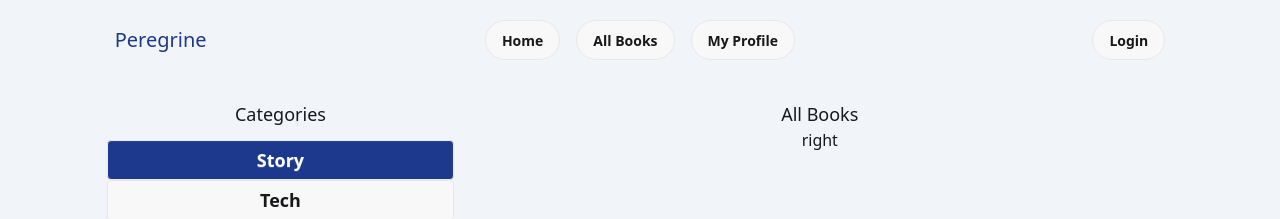
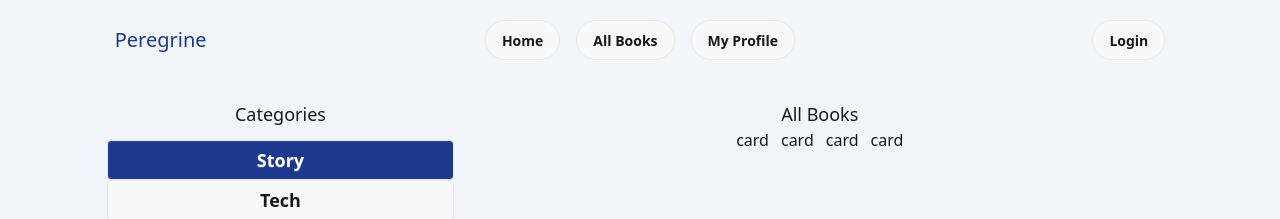
Before and after one commit to srabonti203/peregrine-every-book-is-a-journey, a Next.js app: page /all-books/01 in a window 1280 px wide. Shown: the top 219 px of the page. Built offline with nearby package versions, Linux system fonts and the light colour scheme.

Commit message:
filtered category wise books array

```diff
--- a/src/app/(main)/all-books/[id]/page.jsx
+++ b/src/app/(main)/all-books/[id]/page.jsx
@@ -23,7 +23,7 @@
       {/* right sidebar */}
       <div className="col-span-6 flex flex-col items-center">
         <h2 className="text-lg text-center font-medium">All Books</h2>
-        <RightSidebar books={books}></RightSidebar>
+        <RightSidebar activeId={id} books={books}></RightSidebar>
       </div>
     </div>
   );
--- a/src/components/allBooks/LeftSidebar.jsx
+++ b/src/components/allBooks/LeftSidebar.jsx
@@ -2,7 +2,7 @@
 import React from "react";
 
 const LeftSidebar = ({ bookCategories, activeId }) => {
-  console.log(bookCategories);
+//   console.log(bookCategories);
   return (
     <div className="flex flex-col container">
       {bookCategories.map((category) => (
--- /dev/null
+++ b/src/components/allBooks/RightSideBookCard.jsx
@@ -0,0 +1,11 @@
+import React from "react";
+
+const RightSideBookCard = () => {
+  return (
+    <div>
+      <div>card</div>
+    </div>
+  );
+};
+
+export default RightSideBookCard;
--- a/src/components/allBooks/RightSidebar.jsx
+++ b/src/components/allBooks/RightSidebar.jsx
@@ -1,10 +1,14 @@
-'use'
 import React from "react";
+import RightSideBookCard from "./RightSideBookCard";
 
-const RightSidebar = ({books}) => {
+const RightSidebar = ({ books, activeId }) => {
+  const filteredBooks = books.filter((book) => book.category_id == activeId);
+  // console.log(filteredBooks);
   return (
-    <div>
-      <div>right</div>
+    <div className="flex flex-wrap gap-3">
+      {filteredBooks.map((book) => (
+        <RightSideBookCard key={book.id}></RightSideBookCard>
+      ))}
     </div>
   );
 };
```
